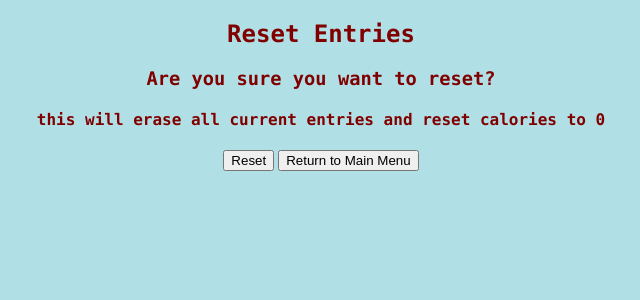
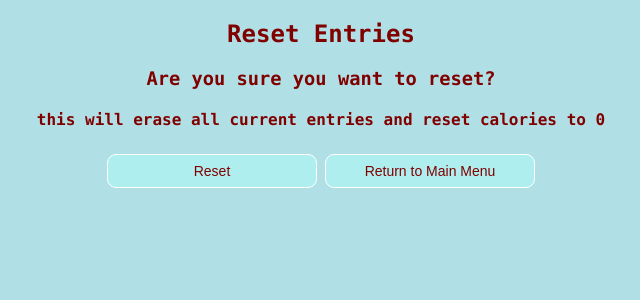
Before and after one commit to Pandangus/flask-calorie-calculator, a Flask app: page /reset_request in a window 1280 px wide. Shown: the top 300 px of the page, without its empty margins (319-959 px from the left). Run offline with Flask 3, Linux system fonts and the light colour scheme.

Commit message:
button css inheritance added

```diff
--- a/templates/reset_request.html
+++ b/templates/reset_request.html
@@ -3,6 +3,6 @@
 <h2>Reset Entries</h2>
 <h3>Are you sure you want to reset?</h3>
 <h4>this will erase all current entries and reset calories to 0</h4>
-<button onclick="window.location.href='/reset_confirmed'">Reset</button>
-<button onclick="window.location.href='/'">Return to Main Menu</button>
+<button class="button" onclick="window.location.href='/reset_confirmed'">Reset</button>
+<button class="button" onclick="window.location.href='/'">Return to Main Menu</button>
 {% endblock%}
```
